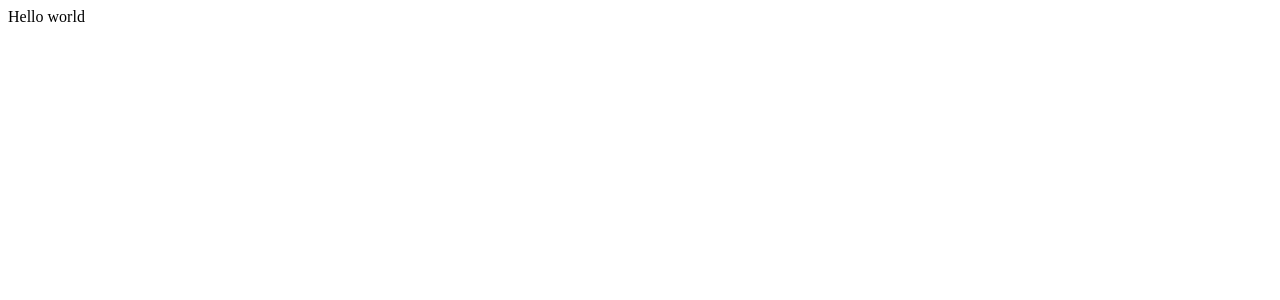
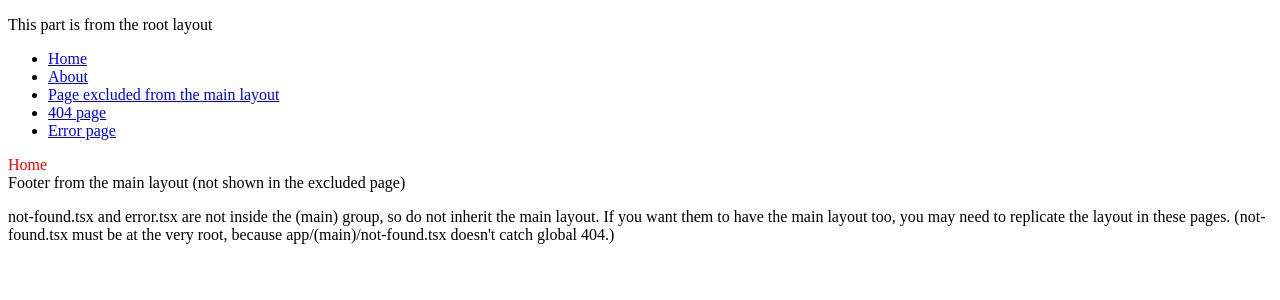
Before and after one commit to joulev/debug, a Next.js app: page / in a window 1280 px wide. Shown: the top 300 px of the page. Built offline with nearby package versions, Linux system fonts and the light colour scheme.

Commit message:
add example
Signed-off-by: Vu Van Dung <me@joulev.dev>

```diff
--- a/app/page.tsx
+++ b/app/(main)/about/page.tsx
@@ -1,3 +1,3 @@
 export default function Page() {
-  return <div>Hello world</div>;
+  return "About";
 }
--- /dev/null
+++ b/app/(main)/error-page/page.tsx
@@ -0,0 +1,5 @@
+export default function Page() {
+  throw new Error("something's wrong");
+}
+
+export const revalidate = 0;
--- /dev/null
+++ b/app/(main)/layout.tsx
@@ -0,0 +1,31 @@
+import Link from "next/link";
+
+export default function Layout({ children }: { children: React.ReactNode }) {
+  return (
+    <div>
+      <nav>
+        <ul>
+          <li>
+            <Link href="/">Home</Link>
+          </li>
+          <li>
+            <Link href="/about">About</Link>
+          </li>
+          <li>
+            <Link href="/excluded">Page excluded from the main layout</Link>
+          </li>
+          <li>
+            <Link href="/non-existent-page">404 page</Link>
+          </li>
+          <li>
+            <Link href="/error-page">Error page</Link>
+          </li>
+        </ul>
+      </nav>
+      <main style={{ color: "red" }}>{children}</main>
+      <footer>
+        Footer from the main layout (not shown in the excluded page)
+      </footer>
+    </div>
+  );
+}
--- /dev/null
+++ b/app/(main)/page.tsx
@@ -0,0 +1,3 @@
+export default function Page() {
+  return "Home";
+}
--- a/app/layout.tsx
+++ b/app/layout.tsx
@@ -6,7 +6,17 @@ export default function RootLayout({
   return (
     <html lang="en">
       <head />
-      <body>{children}</body>
+      <body>
+        <p>This part is from the root layout</p>
+        <p>{children}</p>
+        <p>
+          not-found.tsx and error.tsx are not inside the (main) group, so do not
+          inherit the main layout. If you want them to have the main layout too,
+          you may need to replicate the layout in these pages. (not-found.tsx
+          must be at the very root, because app/(main)/not-found.tsx doesn't
+          catch global 404.)
+        </p>
+      </body>
     </html>
   );
 }
```
Also changed, not shown: app/error.tsx (added, +11 -0 lines), app/excluded/page.tsx (added, +10 -0 lines), app/not-found.tsx (added, +9 -0 lines).
